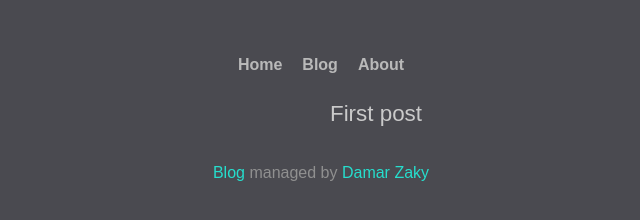
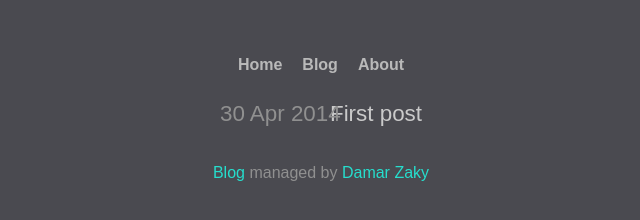
Before and after one commit to damzaky/damzaky.github.io, a Jekyll site: the page built from blog/index.html, in a window 1280 px wide. Shown: the part 436-656 px from the top of the page, without its empty margins (319-959 px from the left). Built offline with Jekyll 4.4.1, drawn with Linux system fonts in a browser that asks for light colours.

Commit message:
Update index.html

```diff
--- a/blog/index.html
+++ b/blog/index.html
@@ -3,5 +3,5 @@ layout: default
 title: Mangcoos
 ---
 	  {% for post in site.posts %}
-	    <div class='blog-post'><p class="blog-post-meta"{{ post.date | date_to_string }}"></p> <h2 class="blog-post-title"><a href="{{ post.url }}" title="{{ post.title }}">{{ post.title }}</a></h2></div>
+	    <div class='blog-post'><p class="blog-post-meta">{{ post.date | date_to_string }}</p> <h2 class="blog-post-title"><a href="{{ post.url }}" title="{{ post.title }}">{{ post.title }}</a></h2></div>
 	  {% endfor %}
```
